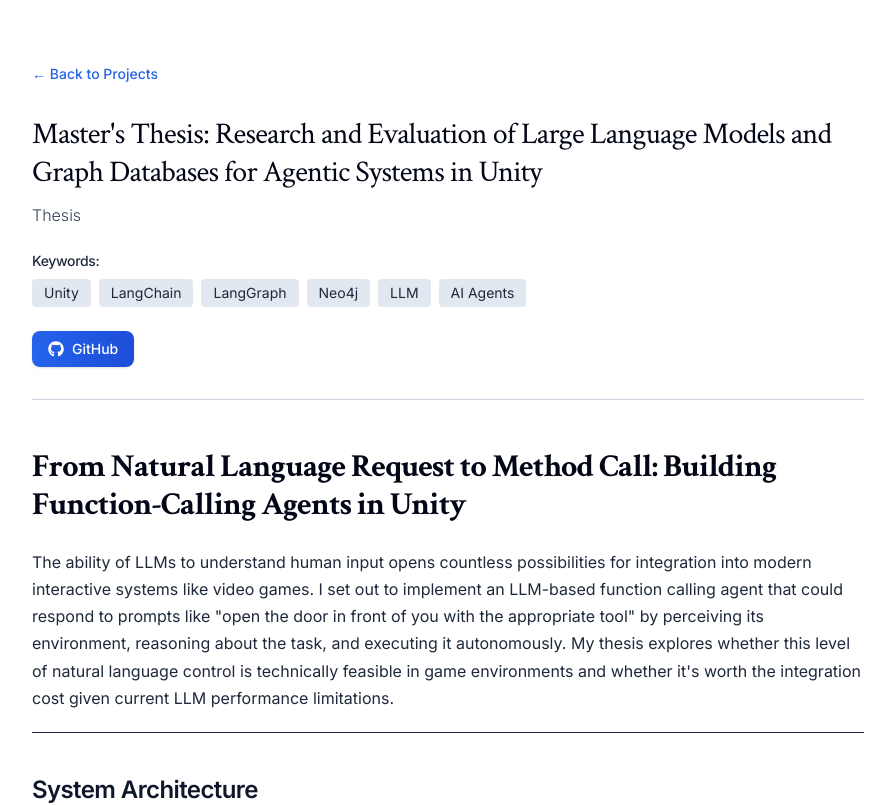
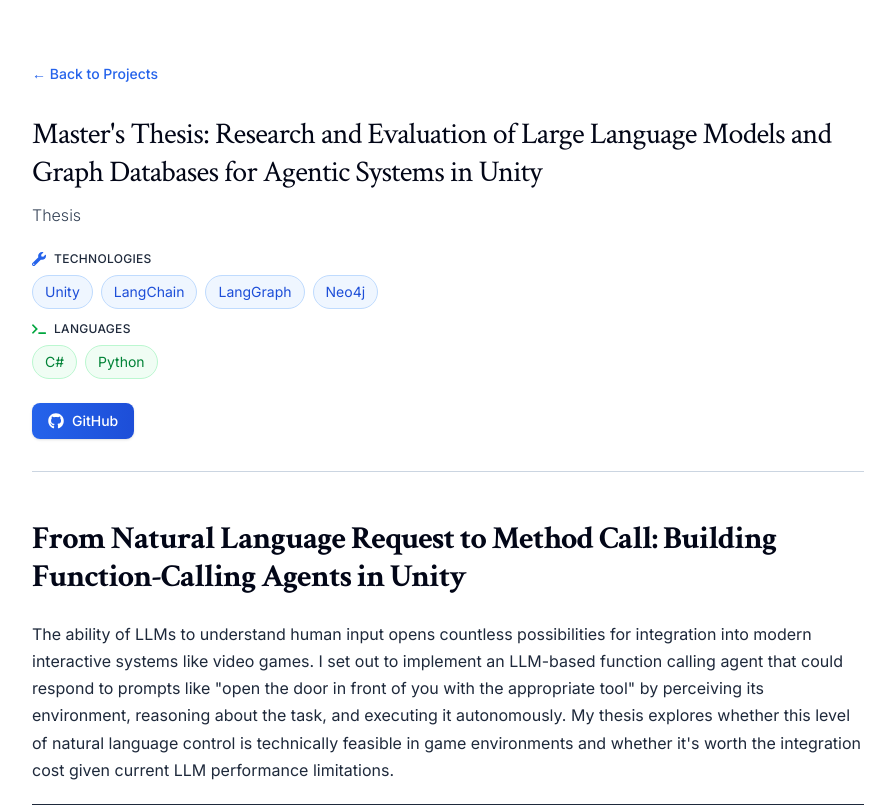
Before and after one commit to Ruslando/ruslando.github.io, a Next.js app: page /projects/masters-thesis in a window 1280 px wide. Shown: the top 805 px of the page, without its empty margins (192-1087 px from the left). Built offline with nearby package versions, Linux system fonts and the light colour scheme.

Commit message:
feat: remove tag for project and replace with tech stack
techstack: technologies and languages

```diff
--- a/app/components/ui/ContentCard.tsx
+++ b/app/components/ui/ContentCard.tsx
@@ -2,7 +2,7 @@
 
 import Link from 'next/link'
 import { ReactNode, useState } from 'react'
-import { FaChevronDown } from 'react-icons/fa'
+import { FaChevronDown, FaWrench, FaTerminal } from 'react-icons/fa'
 
 interface ContentCardProps {
   title: string
@@ -12,6 +12,8 @@
   interactive?: boolean
   href?: string
   tags?: string[]
+  technologies?: string[]
+  languages?: string[]
   authors?: string
   venue?: string
   conference?: string
@@ -32,6 +34,8 @@
   interactive = false,
   href,
   tags,
+  technologies,
+  languages,
   authors,
   venue,
   conference,
@@ -44,6 +48,7 @@
   children
 }: ContentCardProps) {
   const [isExpanded, setIsExpanded] = useState(false)
+  const [isHovered, setIsHovered] = useState(false)
 
   const colorMap = {
     project: 'border-blue-200 hover:border-blue-300 hover:bg-blue-50/30',
@@ -87,20 +92,34 @@
     const hasDetailPage = interactive && href
 
     return (
-      <div className={`border bg-white rounded-xl overflow-hidden transition-all duration-300 hover:shadow-lg ${colorMap[type]} ${hasDetailPage ? 'border-l-4 border-l-blue-500' : ''}`}>
+      <div
+        className={`border bg-white rounded-xl overflow-hidden transition-all duration-300 hover:shadow-lg ${colorMap[type]}`}
+        onMouseEnter={() => setIsHovered(true)}
+        onMouseLeave={() => setIsHovered(false)}
+      >
         <button
           onClick={() => setIsExpanded(!isExpanded)}
-          className="w-full p-6 flex items-center justify-between hover:bg-blue-50/50 transition-colors"
+          className="w-full p-6 flex items-center justify-between hover:bg-blue-50/50 transition-colors cursor-pointer"
         >
           <div className="flex items-start justify-between w-full min-w-0">
             <div className="flex-1 min-w-0 mr-3">
               <h3 className="text-lg font-medium text-gray-900 leading-tight text-left">
-                {title}
+                {hasDetailPage ? (
+                  <Link
+                    href={href}
+                    onClick={(e) => e.stopPropagation()}
+                    className="hover:text-blue-600 transition-colors"
+                  >
+                    {title}
+                  </Link>
+                ) : (
+                  title
+                )}
               </h3>
               {hasDetailPage && (
                 <div className="text-left mt-1">
                   <span className="text-xs bg-blue-100 text-blue-700 px-2 py-0.5 rounded-full whitespace-nowrap inline-block">
-                    Full Article
+                    Article
                   </span>
                 </div>
               )}
@@ -113,17 +132,21 @@
                 {date || year || period}
               </span>
               <FaChevronDown
-                className={`w-4 h-4 sm:w-5 sm:h-5 text-gray-600 transition-transform duration-300 flex-shrink-0 ${
-                  isExpanded ? 'rotate-180' : ''
+                className={`w-4 h-4 sm:w-5 sm:h-5 text-gray-600 transition-all duration-300 flex-shrink-0 ${
+                  isExpanded ? 'rotate-180' : isHovered ? 'translate-y-0.5' : ''
                 }`}
               />
             </div>
           </div>
         </button>
 
-        <div className={`transition-all duration-300 overflow-hidden ${
-          isExpanded ? 'max-h-96 opacity-100' : 'max-h-0 opacity-0'
+        <div className={`relative transition-all duration-300 ease-in-out overflow-hidden ${
+          isExpanded ? 'max-h-96 opacity-100' : isHovered && !isExpanded ? 'max-h-20 opacity-70' : 'max-h-0 opacity-0'
         }`}>
+          {/* Vignette gradient overlay for hover preview */}
+          <div className={`absolute inset-x-0 bottom-0 h-16 bg-gradient-to-t from-blue-900/50 via-blue-700/25 to-transparent pointer-events-none z-10 transition-opacity duration-300 ${
+            isHovered && !isExpanded ? 'opacity-100' : 'opacity-0'
+          }`} />
           <div className="px-6 pb-6">
             {/* Metadata based on type */}
             {authors && (
@@ -160,17 +183,21 @@
               <p className="text-gray-600 mb-2">{company}</p>
             )}
 
-            {/* Tags for projects */}
-            {tags && tags.length > 0 && (
-              <div className="flex flex-wrap gap-2 mb-3">
-                {tags.map((tag) => (
-                  <span
-                    key={tag}
-                    className="px-2 py-1 bg-gray-100 text-gray-700 text-xs rounded"
-                  >
-                    {tag}
-                  </span>
-                ))}
+            {/* Technologies and Languages for projects */}
+            {type === 'project' && (technologies || languages) && (
+              <div className="text-gray-600 text-sm mb-3 space-y-1.5">
+                {technologies && technologies.length > 0 && (
+                  <p className="flex items-start gap-2">
+                    <FaWrench className="w-3.5 h-3.5 text-blue-600 mt-0.5 flex-shrink-0" />
+                    <span><span className="font-medium text-gray-700">Technologies:</span> {technologies.join(', ')}</span>
+                  </p>
+                )}
+                {languages && languages.length > 0 && (
+                  <p className="flex items-start gap-2">
+                    <FaTerminal className="w-3.5 h-3.5 text-green-600 mt-0.5 flex-shrink-0" />
+                    <span><span className="font-medium text-gray-700">Languages:</span> {languages.join(', ')}</span>
+                  </p>
+                )}
               </div>
             )}
 
@@ -186,23 +213,6 @@
                   <li key={i}>• {achievement}</li>
                 ))}
               </ul>
-            )}
-
-            {/* Show Read More arrow for interactive cards */}
-            {type === 'project' && interactive && href && (
-              <div className="flex gap-4 text-sm">
-                <Link href={href} className="text-blue-600 hover:underline">
-                  Read More →
-                </Link>
-              </div>
-            )}
-            {/* Show Details arrow for non-project interactive cards */}
-            {type !== 'project' && interactive && href && (
-              <div className="flex gap-4 text-sm">
-                <Link href={href} className="text-blue-600 hover:underline">
-                  Details →
-                </Link>
-              </div>
             )}
           </div>
         </div>
@@ -256,17 +266,21 @@
         <p className="text-gray-600 mb-2">{company}</p>
       )}
 
-      {/* Tags for projects */}
-      {tags && tags.length > 0 && (
-        <div className="flex flex-wrap gap-2 mb-3">
-          {tags.map((tag) => (
-            <span
-              key={tag}
-              className="px-2 py-1 bg-gray-100 text-gray-700 text-xs rounded"
-            >
-              {tag}
-            </span>
-          ))}
+      {/* Technologies and Languages for projects */}
+      {type === 'project' && (technologies || languages) && (
+        <div className="text-gray-600 text-sm mb-3 space-y-1.5">
+          {technologies && technologies.length > 0 && (
+            <p className="flex items-start gap-2">
+              <FaWrench className="w-3.5 h-3.5 text-blue-600 mt-0.5 flex-shrink-0" />
+              <span><span className="font-medium text-gray-700">Technologies:</span> {technologies.join(', ')}</span>
+            </p>
+          )}
+          {languages && languages.length > 0 && (
+            <p className="flex items-start gap-2">
+              <FaTerminal className="w-3.5 h-3.5 text-green-600 mt-0.5 flex-shrink-0" />
+              <span><span className="font-medium text-gray-700">Languages:</span> {languages.join(', ')}</span>
+            </p>
+          )}
         </div>
       )}
 
--- a/app/data/projects.ts
+++ b/app/data/projects.ts
@@ -5,7 +5,8 @@
     subtitle: 'Thesis',
     year: 'February 21, 2025',
     category: 'thesis',
-    keywords: ['Unity', 'LangChain', 'LangGraph', 'Neo4j', 'LLM', 'AI Agents'],
+    technologies: ['Unity', 'LangChain', 'LangGraph', 'Neo4j'],
+    languages: ['C#', 'Python'],
     summary: 'In this master thesis, I explored integrating LLM-based function-calling agents into Unity game environments using a Neo4j knowledge graph and LangGraph agent framework. Despite relatively low overall success rates and notable latency concerns limiting practical real-time integration, the evaluation validated the architectural approach with high partial success rates for multi-step function calls, demonstrating the feasibility of the concept.',
     description: `# From Natural Language Request to Method Call: Building Function-Calling Agents in Unity
 
@@ -81,7 +82,8 @@
     subtitle: 'Thesis',
     year: 'March 4, 2022',
     category: 'thesis',
-    keywords: ['Vulkan', 'C', 'GLSL', 'Path Tracing', 'NVIDIA RTX'],
+    technologies: ['Vulkan', 'NVIDIA RTX'],
+    languages: ['C', 'GLSL'],
     summary: 'In this bachelor thesis, I explored the feasibility of integrating a hardware-accelerated path tracing renderer into a retro video game using Vulkan ray tracing extensions. The thesis examined both technical and conceptual challenges inherent to such an integration. I successfully implemented a Monte Carlo path tracer in the game "Quake" that achieved physically accurate lighting calculations while maintaining acceptable frame rates.',
     description: `# Implementing a Hardware-Accelerated Path Tracing Renderer in 'Quake'
 
@@ -155,7 +157,8 @@
     subtitle: 'Personal Project',
     year: 'October 2025',
     category: 'hobby',
-    keywords: ['LangGraph', 'OWL 2', 'LLM', 'Unity', 'Python', 'GraphDB', 'AI Agents'],
+    technologies: ['Unity', 'LangGraph', 'OWL 2', 'GraphDB'],
+    languages: ['C#', 'Python'],
     summary: 'In this ongoing personal project, I am developing a conversation framework for believable NPCs in interactive game environments. Building on insights from my master thesis, this project combines an OWL 2-compliant ontology for personality and memory representation with a LangGraph-based agent system, enabling NPCs to maintain consistent personalities, remember past interactions, and generate context-aware dialogue while controlling game actions.',
     description: `# LLM-Based Conversation Framework for Interactive Game Environments
 
@@ -180,7 +183,8 @@
     subtitle: 'Academic Coursework',
     year: 'September 20, 2023',
     category: 'coursework',
-    keywords: ['Unity', 'Shaders', 'Reprojection', 'Computer Graphics'],
+    technologies: ['Unity'],
+    languages: ['C#', 'HLSL'],
     summary: 'In this coursework, I explored whether VR reprojection techniques designed for frame rate stabilization could benefit traditional flatscreen gaming. The project involved refactoring an existing demo into a modular post-processing system and implementing advanced techniques including enhanced positional timewarp with optimized ray marching and a complete spacewarp implementation, demonstrating the potential applicability of these methods beyond VR environments.',
     description: `# Bringing VR Reprojection to Traditional Flatscreen Gaming
 
@@ -236,6 +240,17 @@
     links: {
       github: 'https://github.com/Ruslando/ReprojectionExamples'
     }
+  },
+  'anaphylaxis-app': {
+    id: 'anaphylaxis-app',
+    title: 'IMI Showtime - B1: Anaphylaxis App',
+    subtitle: 'University Project',
+    year: 'October 2019 - February 2020',
+    category: 'university',
+    technologies: ['Android', 'Room Database'],
+    languages: ['Kotlin'],
+    summary: 'Implemented a native Android app to improve first aid for anaphylactic shocks in children. Responsible for building the database using Android Room.',
+    links: {}
   }
 }
 
@@ -249,9 +264,10 @@
   title: string
   subtitle: string
   year: string
-  category: 'thesis' | 'coursework' | 'hobby'
-  keywords: string[]
+  category: 'thesis' | 'coursework' | 'hobby' | 'university'
+  technologies: string[]
+  languages: string[]
   summary: string
-  description: string
+  description?: string
   links: ProjectLinks
 }
--- a/app/projects/[id]/page.tsx
+++ b/app/projects/[id]/page.tsx
@@ -2,7 +2,7 @@
 import { notFound } from 'next/navigation'
 import { projectsData } from '../../data/projects'
 import { marked } from 'marked'
-import { FaGithub, FaFileAlt, FaCode, FaPlay, FaExternalLinkAlt } from 'react-icons/fa'
+import { FaGithub, FaFileAlt, FaCode, FaPlay, FaExternalLinkAlt, FaWrench, FaTerminal } from 'react-icons/fa'
 import { MastersThesisGallery } from '../../components/MastersThesisGallery'
 import {
   RenderingComparisonGallery,
@@ -80,20 +80,47 @@
             </p>
           )}
 
-          {/* Technologies */}
-          <div className="mb-6">
-            <h3 className="text-sm font-medium text-gray-700 mb-2">Keywords:</h3>
+          {/* Technologies and Languages */}
+          {(project.technologies || project.languages) && (
+            <div className="mb-6 space-y-3">
+              {project.technologies && project.technologies.length > 0 && (
+                <div>
+                  <div className="flex items-center gap-2 mb-2">
+                    <FaWrench className="w-3.5 h-3.5 text-blue-600" />
+                    <span className="text-xs font-medium text-gray-700 uppercase tracking-wide">Technologies</span>
+                  </div>
                   <div className="flex flex-wrap gap-2">
-              {project.keywords.map((tech) => (
+                    {project.technologies.map((tech) => (
                       <span
                         key={tech}
-                  className="px-3 py-1 bg-gray-100 text-gray-700 text-sm rounded"
+                        className="px-3 py-1.5 bg-blue-50 text-blue-700 text-sm rounded-full border border-blue-200"
                       >
                         {tech}
                       </span>
                     ))}
                   </div>
                 </div>
+              )}
+              {project.languages && project.languages.length > 0 && (
+                <div>
+                  <div className="flex items-center gap-2 mb-2">
+                    <FaTerminal className="w-3.5 h-3.5 text-green-600" />
+                    <span className="text-xs font-medium text-gray-700 uppercase tracking-wide">Languages</span>
+                  </div>
+                  <div className="flex flex-wrap gap-2">
+                    {project.languages.map((lang) => (
+                      <span
+                        key={lang}
+                        className="px-3 py-1.5 bg-green-50 text-green-700 text-sm rounded-full border border-green-200"
+                      >
+                        {lang}
+                      </span>
+                    ))}
+                  </div>
+                </div>
+              )}
+            </div>
+          )}
 
           {/* Links */}
           {Object.keys(project.links).length > 0 && (
```
Also changed, not shown: app/components/ProjectsSection.tsx (+6 -3 lines). Lines whose indentation alone changed are shown as unchanged.
